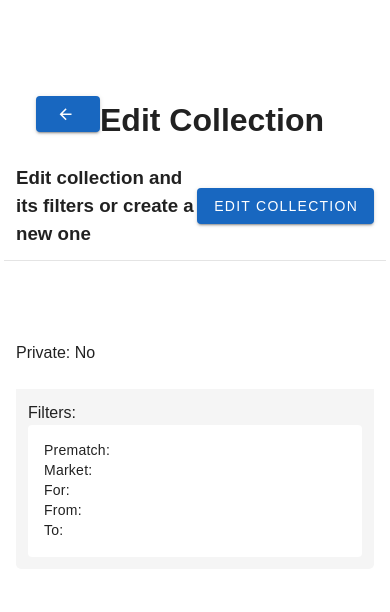
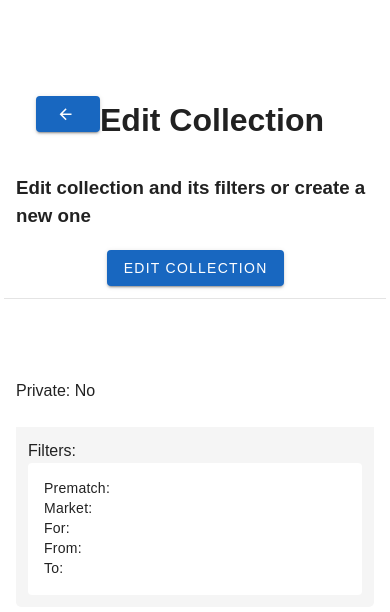
Before and after one commit to Cmanar0/collection-list, a Nuxt app: page /collection-detail in a window 390 px wide. Shown: the top 612 px of the page. Built offline with nearby package versions, Linux system fonts and the light colour scheme.

Commit message:
Debug responsivity

```diff
--- a/components/ListOfCollections.vue
+++ b/components/ListOfCollections.vue
@@ -2,7 +2,7 @@
   <v-container>
     <div class="row">
       <h3 class="title grey--text text--darken-1">{{ collectionTypeText }} Collections</h3>
-      <v-btn color="primary" @click="addNewCollection">
+      <v-btn color="primary" class="create" @click="addNewCollection">
         <v-icon style="margin-right: 5px" left>mdi-plus</v-icon>
         Create Collection
       </v-btn>
@@ -108,6 +108,15 @@ export default {
   align-items: center;
   flex-direction: row;
 }
+@media screen and (max-width: 720px) {
+  .row {
+    flex-direction: column;
+  }
+  .create {
+    margin-top: 10px;
+    width: 100%;
+  }
+}
 .collection-top {
   padding: 10px;
   color: #fff; /* Default text color */
--- a/pages/collection-detail/index.vue
+++ b/pages/collection-detail/index.vue
@@ -13,14 +13,18 @@
           </v-card>
         </v-col>
       </v-row>
-      <div class="row">
+      <div class="row create">
         <h3 class="title grey--text text--darken-1">Edit collection and its filters or create a new one</h3>
         <div>
           <v-btn color="error" class="delete" v-if="!newPost && editCollection" @click="confirmDelete"
             >Delete Collection</v-btn
           >
-          <v-btn color="primary" v-if="!editCollection" @click="toggleEditing">Edit Collection</v-btn>
-          <v-btn color="primary" v-if="editCollection" @click="toggleEditing">Cancel Editing</v-btn>
+          <v-btn color="primary" class="edit" v-if="!editCollection" @click="toggleEditing"
+            >Edit Collection</v-btn
+          >
+          <v-btn color="primary" class="edit" v-if="editCollection" @click="toggleEditing"
+            >Cancel Editing</v-btn
+          >
         </div>
       </div>
       <br />
@@ -483,4 +487,26 @@ export default {
 .delete {
   margin-right: 10px;
 }
+.row {
+  display: flex;
+  justify-content: space-between;
+  align-items: center;
+  flex-direction: row;
+}
+@media screen and (max-width: 720px) {
+  .delete {
+    width: 100%;
+  }
+  .edit {
+    width: 100%;
+    margin-top: 10px;
+  }
+  .row {
+    flex-direction: column;
+    gap: 10px;
+  }
+  .create {
+    margin-top: 10px;
+  }
+}
 </style>
--- a/pages/index.vue
+++ b/pages/index.vue
@@ -6,16 +6,18 @@
       <v-btn @click="openDialog">Open Dialog</v-btn>
     </div>
     <br />
-    <v-row justify="left">
-      <v-col cols="12" md="6">
-        <!-- Left Card -->
-        <v-card class="pa-5 my-card" outlined>
-          <!-- Content for the left card -->
+    <v-row>
+      <v-col cols="12">
+        <v-card class="pa-5">
           <h1>Collections</h1>
-          <v-btn-toggle v-model="selectedCollection" mandatory>
-            <v-btn value="all">All collections</v-btn>
-            <v-btn value="private">Private</v-btn>
-            <v-btn value="public">Public</v-btn>
+          <v-btn-toggle
+            v-model="selectedCollection"
+            mandatory
+            class="d-flex flex-column flex-sm-row btn-toggle"
+          >
+            <v-btn class="tool" value="all">All collections</v-btn>
+            <v-btn class="tool" value="private">Private</v-btn>
+            <v-btn class="tool" value="public">Public</v-btn>
           </v-btn-toggle>
         </v-card>
       </v-col>
@@ -115,4 +117,27 @@ export default {
   justify-content: flex-start;
   gap: 20px;
 }
+.flex-responsive {
+  display: flex;
+  gap: 10px;
+}
+@media screen and (max-width: 720px) {
+  .flex {
+    flex-direction: column;
+  }
+  .tool {
+    min-height: 50px;
+  }
+}
+@media screen and (max-width: 599px) {
+  .flex {
+    flex-direction: column;
+  }
+  .tool {
+    min-height: 50px;
+  }
+  .btn-toggle {
+    min-height: 150px !important;
+  }
+}
 </style>
```
